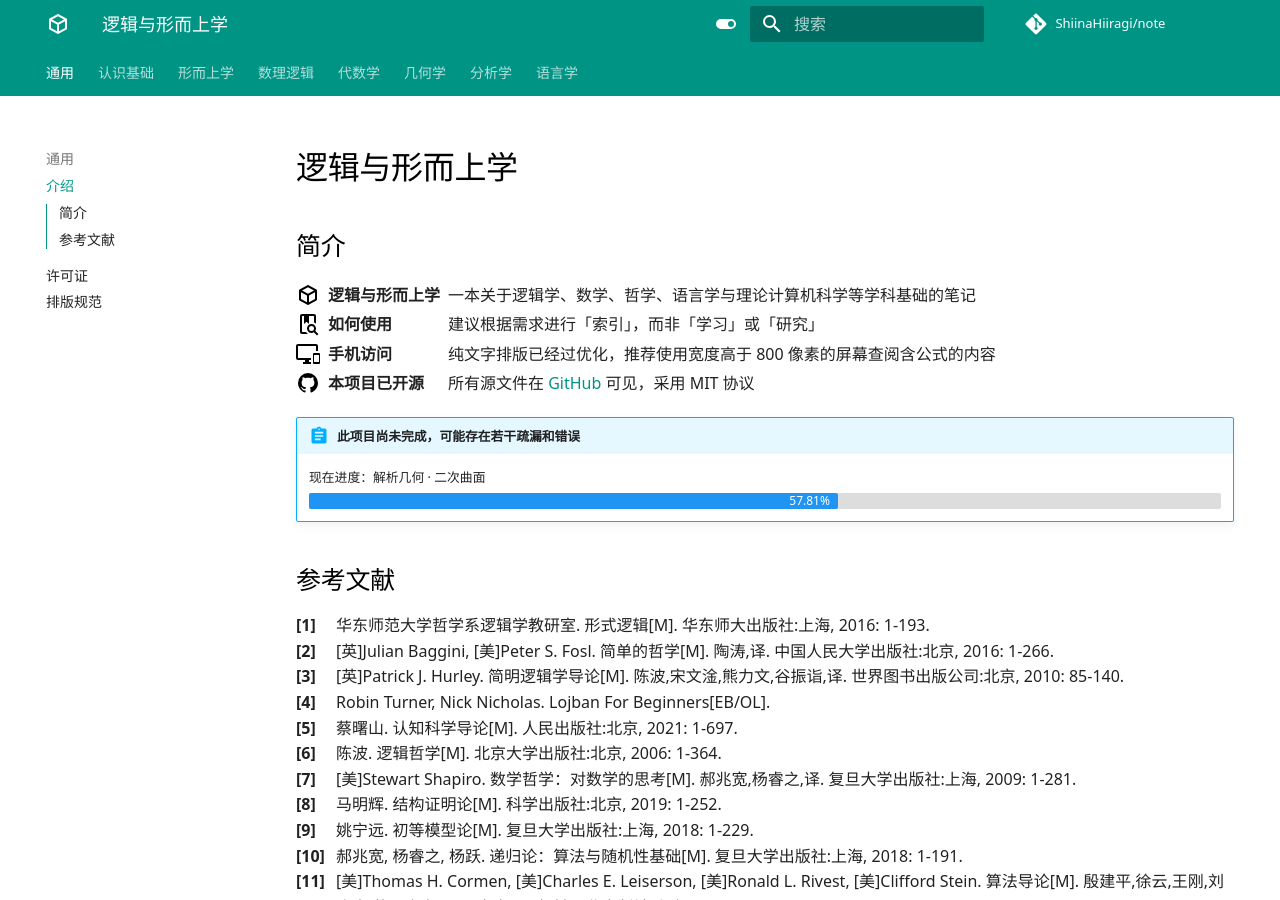
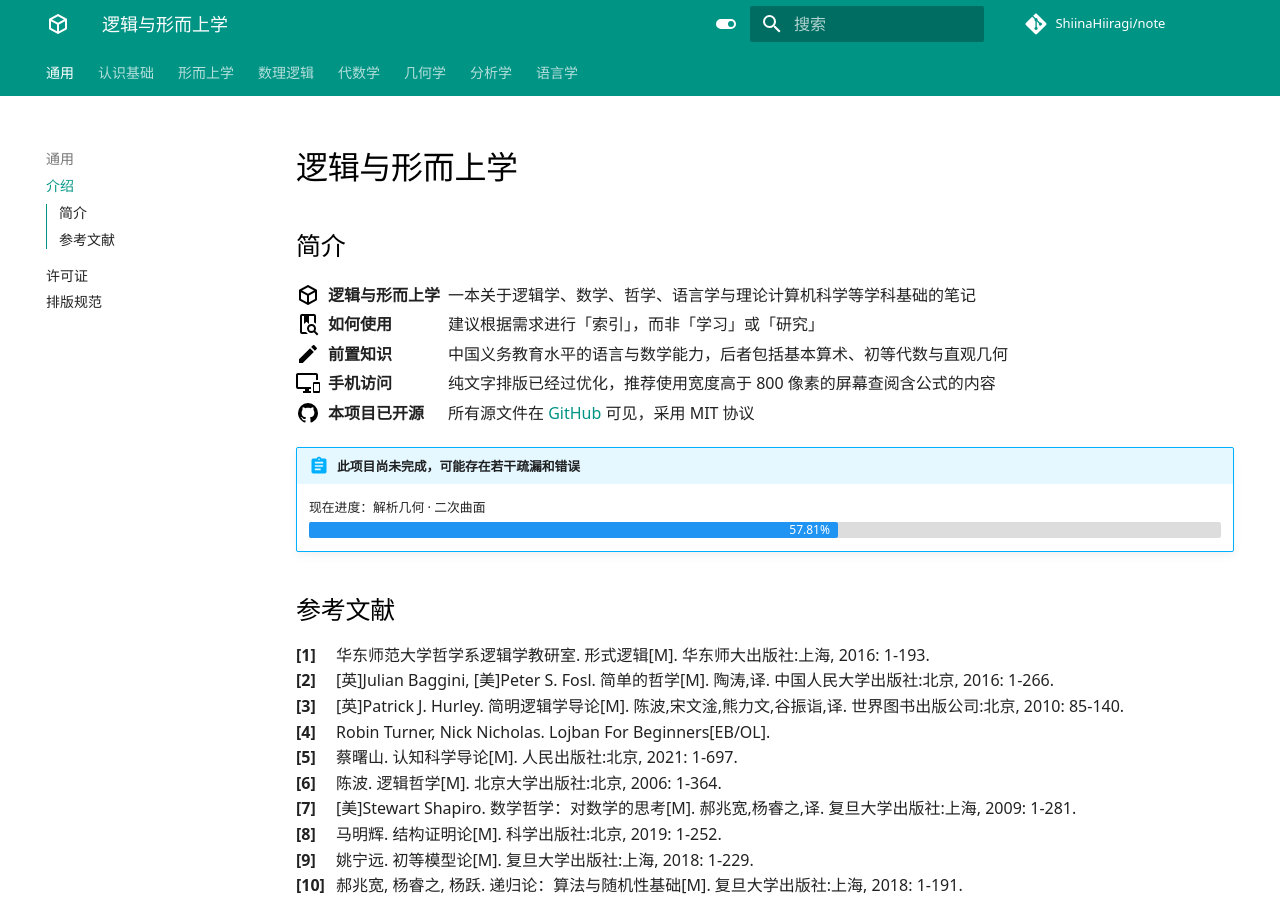
Before and after one commit to ShiinaHiiragi/note, an MkDocs documentation site: the page built from docs/index.md, in a window 1280 px wide and 900 px high. Built offline with MkDocs 1.6.1 and Material for MkDocs 9.7.7, drawn with Linux system fonts in a browser that asks for light colours; comment, search, counter and statistics services are not loaded.

Commit message:
add new notion

```diff
--- a/docs/index.md
+++ b/docs/index.md
@@ -18,6 +18,16 @@
         <div class="caption">如何使用</div>
         <div class="value">
             建议根据需求进行「索引」，而非「学习」或「研究」
+        </div>
+    </div>
+</div>
+
+<div class="entry start">
+    <img src="assets/pencil.svg" style="width: 1.2rem" />
+    <div class="sub-entry">
+        <div class="caption">前置知识</div>
+        <div class="value">
+            中国义务教育水平的语言与数学能力，后者包括基本算术、初等代数与直观几何
         </div>
     </div>
 </div>
```
Also changed, not shown: docs/intro/norm.md (+1 -1 lines), docs/assets/pencil.svg (added).
